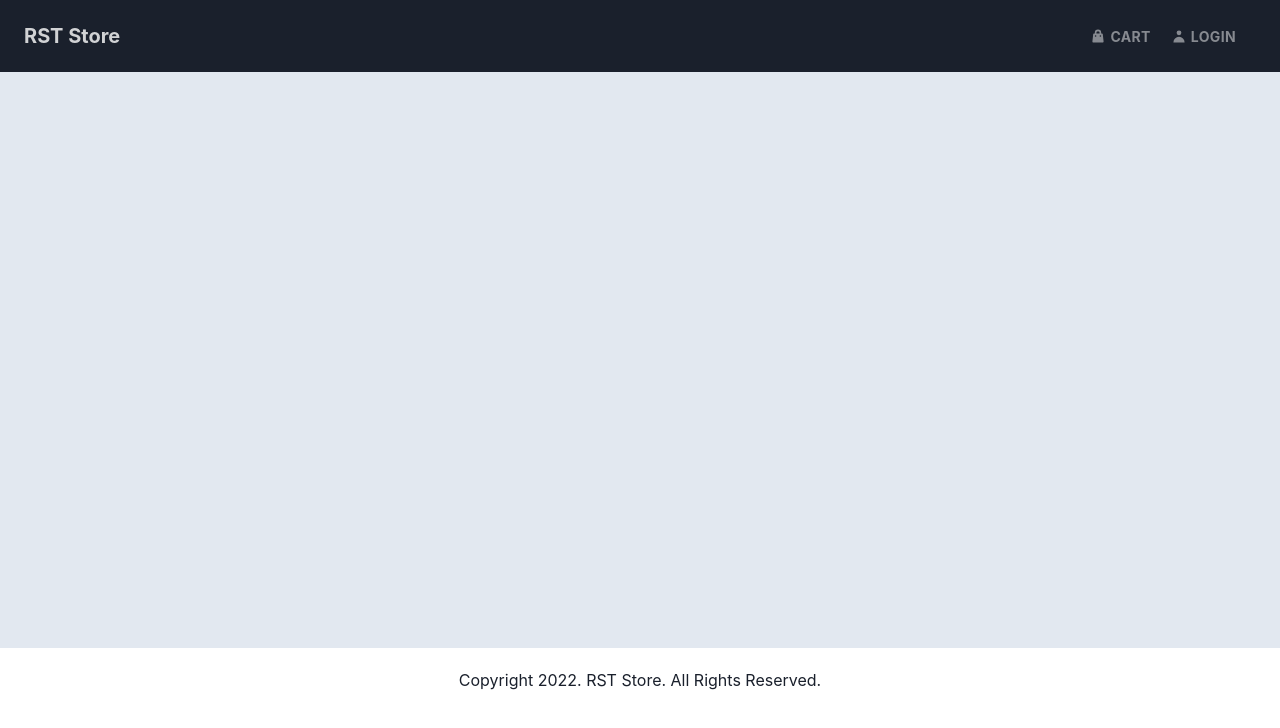
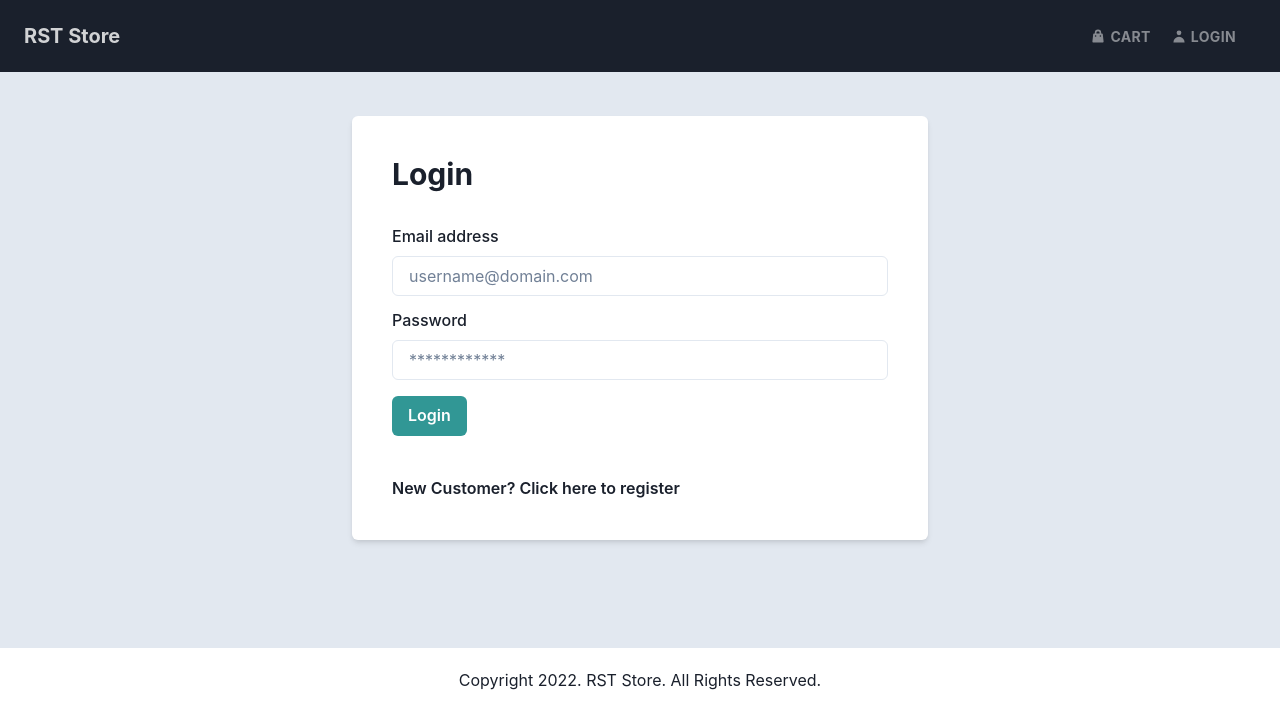
Before and after one commit to SwapnaliSa/Fashion-Store, a React (Create React App) app in the folder frontend/: page /login in a window 1280 px wide. Shown: the top 728 px of the page. Built offline with nearby package versions, Linux system fonts and the light colour scheme.

Commit message:
Step 36 and 37 completed. User Login Screen done.

```diff
--- a/frontend/src/App.js
+++ b/frontend/src/App.js
@@ -5,6 +5,7 @@
 import Header from './components/Header';
 import CartScreen from './screens/CartScreen';
 import HomeScreen from './screens/HomeScreen';
+import LoginScreen from './screens/LoginScreen';
 import ProductScreen from './screens/ProductScreen';
 
 const App = () => {
@@ -24,6 +25,7 @@
 					<Route path='/product/:id' element={<ProductScreen />} />
 					<Route path='/cart/:id' element={<CartScreen />} />
 					<Route path='/cart' element={<CartScreen />} />
+					<Route path='/login' element={<LoginScreen />} />
 				</Routes>
 			</Flex>
 			<Footer />
--- /dev/null
+++ b/frontend/src/components/FormContainer.js
@@ -0,0 +1,17 @@
+import { Flex } from '@chakra-ui/react';
+
+const FormContainer = ({ children, width = 'xl' }) => {
+	return (
+		<Flex
+			direction='column'
+			boxShadow='md'
+			rounded='md'
+			bgColor='white'
+			p='10'
+			width={width}>
+			{children}
+		</Flex>
+	);
+};
+
+export default FormContainer;
--- /dev/null
+++ b/frontend/src/screens/LoginScreen.js
@@ -0,0 +1,99 @@
+import {
+	Button,
+	Flex,
+	FormControl,
+	FormLabel,
+	Heading,
+	Input,
+	Link,
+	Spacer,
+	Text,
+} from '@chakra-ui/react';
+import { useEffect, useState } from 'react';
+import { useDispatch, useSelector } from 'react-redux';
+import {
+	Link as RouterLink,
+	useNavigate,
+	useSearchParams,
+} from 'react-router-dom';
+import { login } from '../actions/userActions';
+import FormContainer from '../components/FormContainer';
+import Message from '../components/Message';
+
+const LoginScreen = () => {
+	const dispatch = useDispatch();
+	const navigate = useNavigate();
+
+	let [searchParam] = useSearchParams();
+	let redirect = searchParam.get('redirect') || '/';
+
+	const [email, setEmail] = useState('');
+	const [password, setPassword] = useState('');
+
+	const userLogin = useSelector((state) => state.userLogin);
+	const { loading, error, userInfo } = userLogin;
+
+	useEffect(() => {
+		if (userInfo) {
+			navigate(redirect);
+		}
+	}, [navigate, userInfo, redirect]);
+
+	const submitHandler = (e) => {
+		e.preventDefault();
+		dispatch(login(email, password));
+	};
+
+	return (
+		<Flex w='full' alignItems='center' justifyContent='center' py='5'>
+			<FormContainer>
+				<Heading as='h1' mb='8' fontSize='3xl'>
+					Login
+				</Heading>
+
+				{error && <Message type='error'>{error}</Message>}
+
+				<form onSubmit={submitHandler}>
+					<FormControl id='email'>
+						<FormLabel htmlFor='email'>Email address</FormLabel>
+						<Input
+							id='email'
+							type='email'
+							placeholder='username@domain.com'
+							value={email}
+							onChange={(e) => setEmail(e.target.value)}
+						/>
+					</FormControl>
+
+					<Spacer h='3' />
+
+					<FormControl id='password'>
+						<FormLabel htmlFor='password'>Password</FormLabel>
+						<Input
+							id='password'
+							type='password'
+							placeholder='************'
+							value={password}
+							onChange={(e) => setPassword(e.target.value)}
+						/>
+					</FormControl>
+
+					<Button type='submit' colorScheme='teal' mt='4' isLoading={loading}>
+						Login
+					</Button>
+				</form>
+
+				<Flex pt='10'>
+					<Text fontWeight='semibold'>
+						New Customer?{' '}
+						<Link as={RouterLink} to='/register'>
+							Click here to register
+						</Link>
+					</Text>
+				</Flex>
+			</FormContainer>
+		</Flex>
+	);
+};
+
+export default LoginScreen;
```
